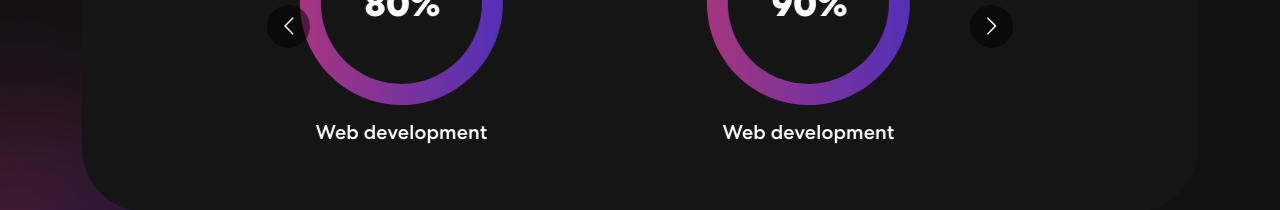
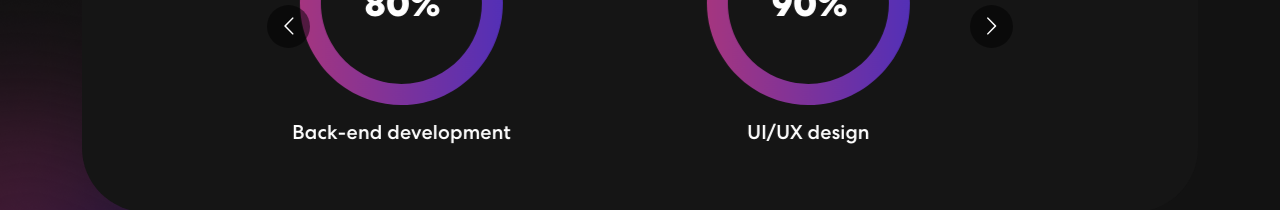
Before and after one commit to jiaweiaaa/my-portfolio, a React (Create React App) app: page / in a window 1280 px wide. Shown: the part 980-1190 px from the top of the page. Built offline with nearby package versions, Linux system fonts and the light colour scheme.

Commit message:
add skills

```diff
--- a/src/components/Skills.js
+++ b/src/components/Skills.js
@@ -51,19 +51,19 @@ export const Skills = () => {
                         <Carousel responsive={responsive} infinite={true} autoPlay={true} className="skill-slider">
                             <div className="item">
                                 <img src={meter1} alt="img" />
-                                <h5>Web development</h5>
+                                <h5>front-end development</h5>
                             </div>
                             <div className="item">
                                 <img src={meter2} alt="img" />
-                                <h5>Web development</h5>
+                                <h5>Back-end development</h5>
                             </div>
                             <div className="item">
                                 <img src={meter3} alt="img" />
-                                <h5>Web development</h5>
+                                <h5>UI/UX design</h5>
                             </div>
                             <div className="item">
                                 <img src={meter1} alt="img" />
-                                <h5>Web development</h5>
+                                <h5>Grafic design</h5>
                             </div>
                         </Carousel>
                     </div>
```
